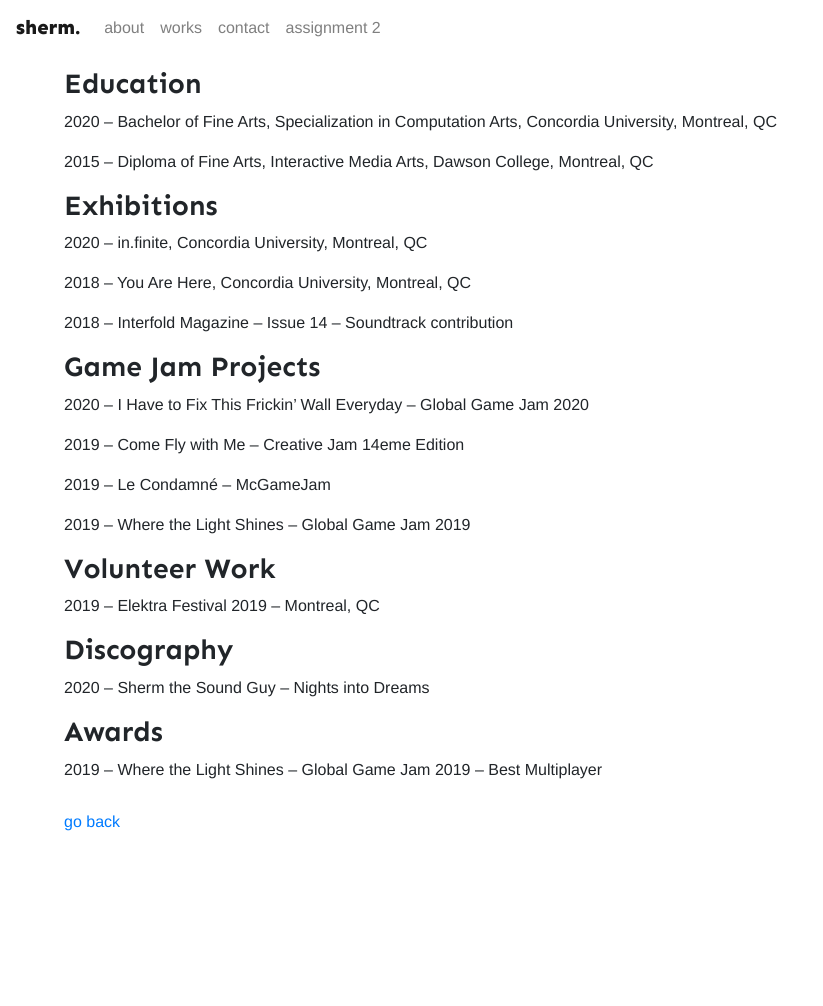
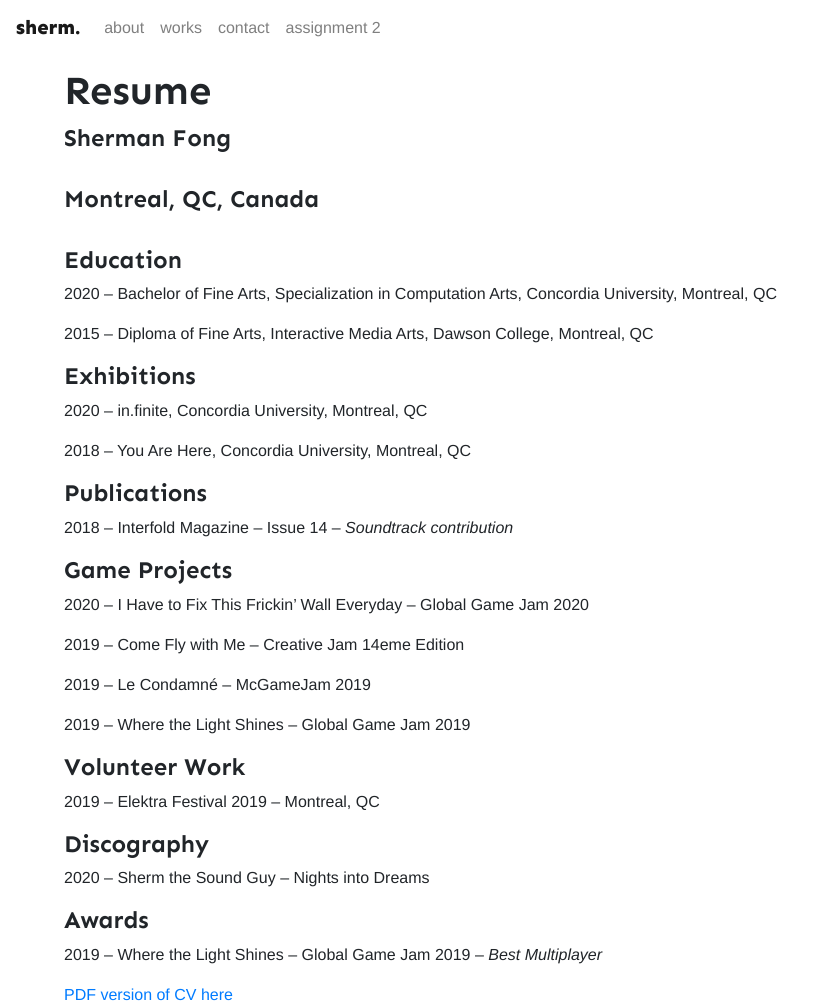
Before and after one commit to sfong412/dart456, a website: page ass3/resume.html in a window 1280 px wide. Shown: the top 1006 px of the page, without its empty margins (0-823 px from the left). Before the commit the page ends 834 px from the top, so only its background shows below. Drawn offline with nearby package versions, Linux system fonts and the light colour scheme; a web font is replaced by a local one.

Commit message:
update about html

```diff
--- a/ass3/resume.html
+++ b/ass3/resume.html
@@ -43,29 +43,38 @@
         </div>
     </nav>
     <div class="description">
-        <h3>Education</h3>
+        <h1>Resume</h1>
+        <h4>Sherman Fong</h4>
+        <br />
+        <h4>Montreal, QC, Canada</h4>
+        <br />
+        <h4>Education</h4>
         <p>2020 – Bachelor of Fine Arts, Specialization in Computation Arts, Concordia University, Montreal, QC</p>
         <p>2015 – Diploma of Fine Arts, Interactive Media Arts, Dawson College, Montreal, QC</p>
 
-        <h3>Exhibitions</h3>
+        <h4>Exhibitions</h4>
         <p>2020 – in.finite, Concordia University, Montreal, QC</p>
         <p>2018 – You Are Here, Concordia University, Montreal, QC</p>
-        <p>2018 – Interfold Magazine – Issue 14 – Soundtrack contribution</p>
 
-        <h3>Game Jam Projects</h3>
+        <h4>Publications</h4>
+        <p>2018 – Interfold Magazine – Issue 14 – <i>Soundtrack contribution</i></p>
+
+        <h4>Game Projects</h4>
         <p>2020 – I Have to Fix This Frickin’ Wall Everyday – Global Game Jam 2020</p>
         <p>2019 – Come Fly with Me – Creative Jam 14eme Edition</p>
-        <p>2019 – Le Condamné – McGameJam</p>
+        <p>2019 – Le Condamné – McGameJam 2019</p>
         <p>2019 – Where the Light Shines – Global Game Jam 2019</p>
 
-        <h3>Volunteer Work</h3>
+        <h4>Volunteer Work</h4>
         <p>2019 – Elektra Festival 2019 – Montreal, QC</p>
 
-        <h3>Discography</h3>
+        <h4>Discography</h4>
         <p>2020 – Sherm the Sound Guy – Nights into Dreams</p>
 
-        <h3>Awards</h3>
-        <p>2019 – Where the Light Shines – Global Game Jam 2019 – Best Multiplayer</p>
+        <h4>Awards</h4>
+        <p>2019 – Where the Light Shines – Global Game Jam 2019 – <i>Best Multiplayer</i></p>
+
+        <a href="../assets/resume.pdf">PDF version of CV here</a>
     </div>
     <a class="back" href="../ass2.html">
         go back
--- a/css/style.css
+++ b/css/style.css
@@ -240,6 +240,17 @@ h1.home_banner {
     padding-bottom: 100px;
 }
 
+/* About page CSS */
+
+#bio {
+    padding: 30px 0;
+    border-bottom: 6px solid white;
+}
+
+#resume {
+    padding: 30px 0;
+}
+
 /*For mobile screens*/
 @media only screen and (max-width: 800px) {
 
```
Also changed, not shown: about.html (+41 -1 lines), ass3/bio.html (+1 -2 lines), 1 other file.
